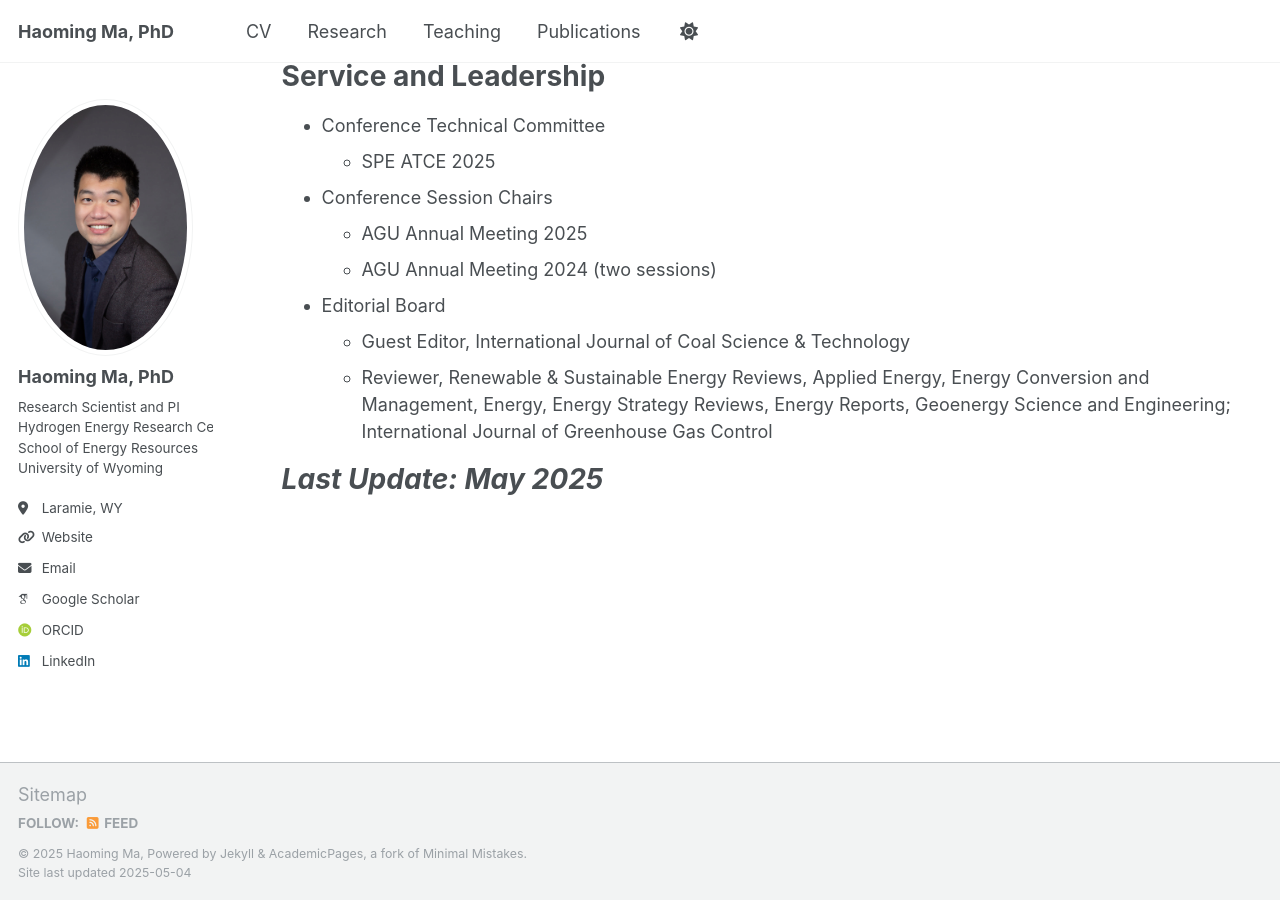
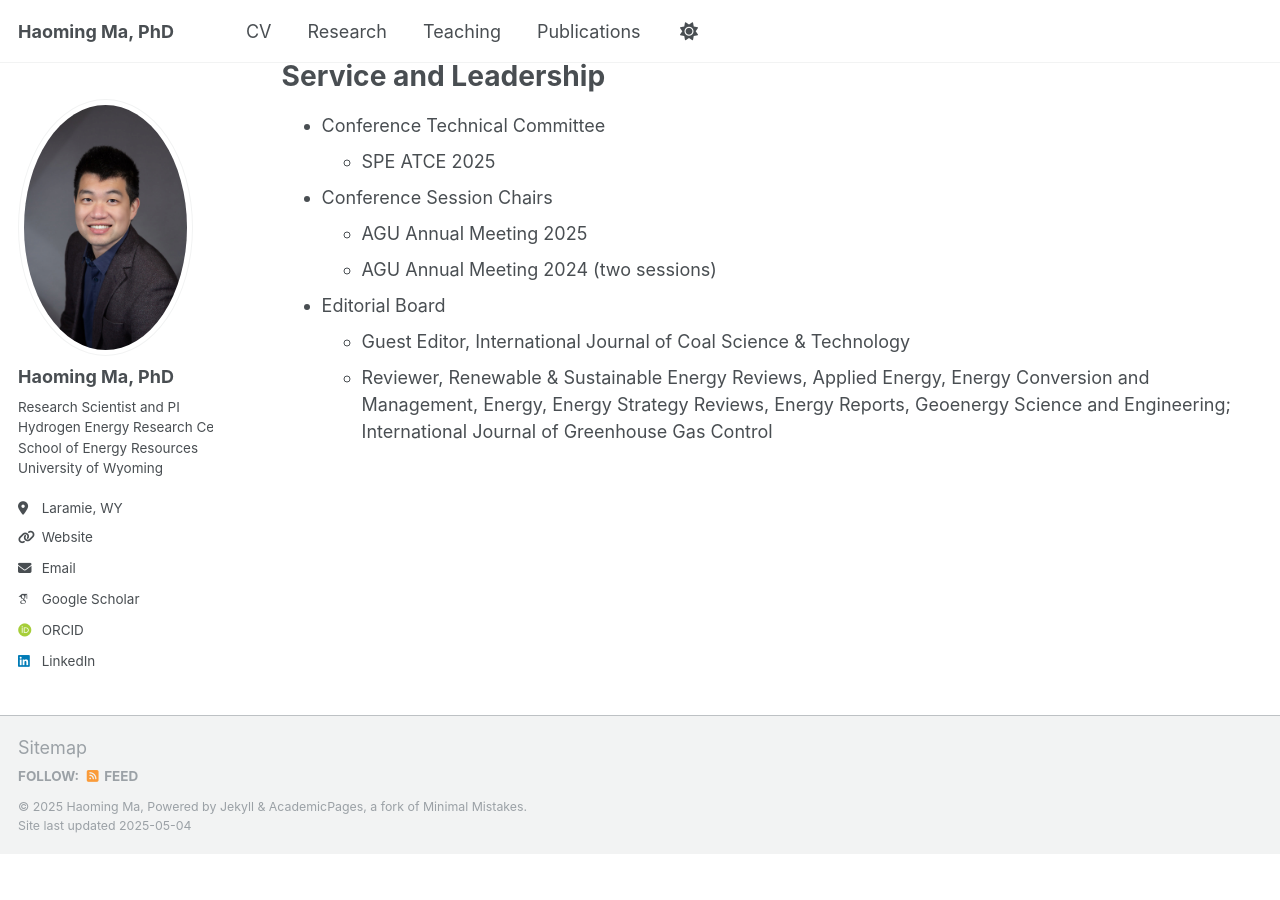
Before and after one commit to haoming-ma/haoming-ma.github.io, a Jekyll site: the page built from _pages/cv.md, in a window 1280 px wide and 900 px high, scrolled down 671 px. Built offline with Jekyll 4.4.1, drawn with Linux system fonts in a browser that asks for light colours; some web fonts are replaced; after the commit the page ends 1524 px from its top, so only the background shows below that.

Commit message:
Update cv.md

```diff
--- a/_pages/cv.md
+++ b/_pages/cv.md
@@ -43,6 +43,3 @@ Service and Leadership
   * Guest Editor, International Journal of Coal Science & Technology
   * Reviewer, Renewable & Sustainable Energy Reviews, Applied Energy, Energy Conversion and Management, Energy, Energy Strategy Reviews, Energy Reports, Geoenergy Science and Engineering; International Journal of Greenhouse Gas Control
 <br>
-
-*Last Update: May 2025*
-======
```
